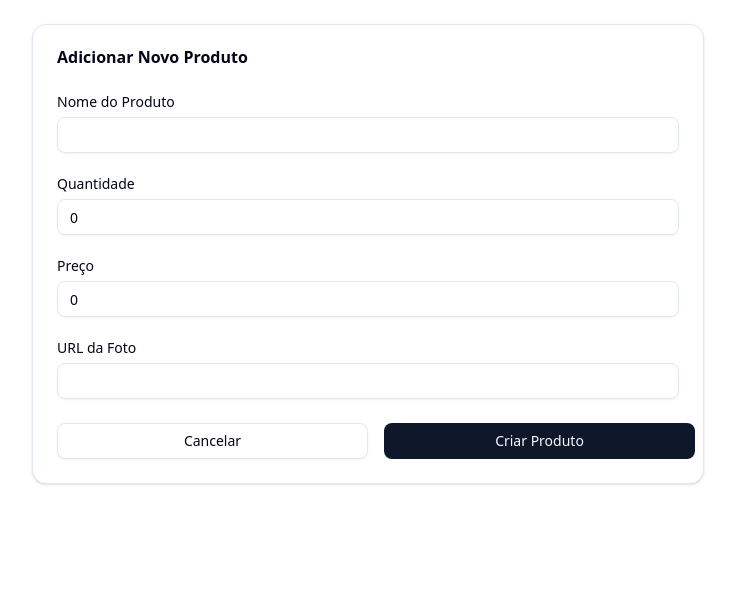
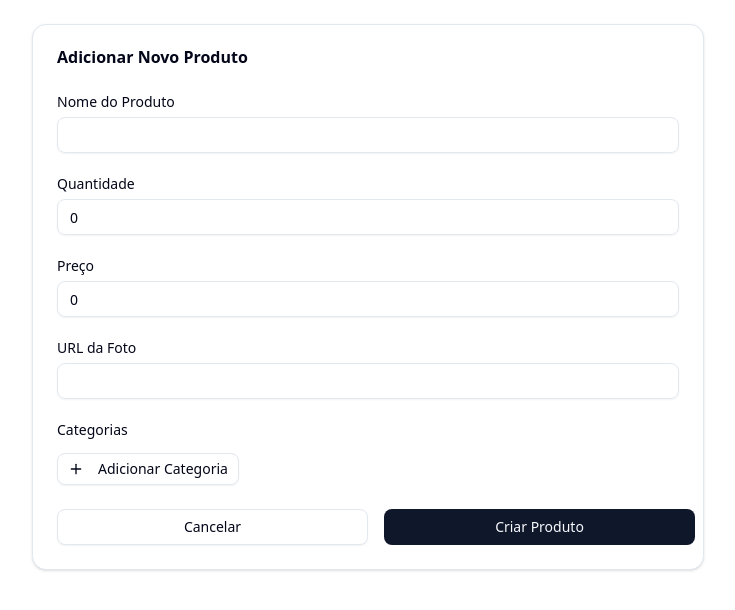
Before and after one commit to Le-Jr/crud-products-test, a React (Vite) app in the folder frontend/: page /product/0 in a window 1280 px wide. Shown: the top 610 px of the page, without its empty margins (272-1007 px from the left). Built offline with nearby package versions, Linux system fonts and the light colour scheme.

Commit message:
fix:(frontend) fix POST requisition

```diff
--- a/frontend/src/Components/ProductCategoryFields/ProductCategoryFields.tsx
+++ b/frontend/src/Components/ProductCategoryFields/ProductCategoryFields.tsx
@@ -1,5 +1,3 @@
-import { Button } from "@/components/ui/button";
-import { Input } from "@/components/ui/input";
 import {
   FormField,
   FormItem,
@@ -7,6 +5,8 @@ import {
   FormControl,
   FormMessage,
 } from "@/components/ui/form";
+import { Input } from "@/components/ui/input";
+import { Button } from "@/components/ui/button";
 import { Plus } from "lucide-react";
 import { UseFormReturn } from "react-hook-form";
 import { ProductFormValues } from "../Types/types";
--- a/frontend/src/Components/ProductId/ProductForm.tsx
+++ b/frontend/src/Components/ProductId/ProductForm.tsx
@@ -10,7 +10,7 @@ import { toast } from "react-hot-toast";
 
 import { productFormSchema, ProductFormValues } from "../Types/types";
 import { ProductFormFields } from "../ProductFormFields/FormFields";
-
+import { CategoryFields } from "../ProductCategoryFields/ProductCategoryFields";
 const API_URL = "http://localhost:3000";
 
 export const ProductForm = () => {
@@ -27,10 +27,14 @@ export const ProductForm = () => {
       qty: 0,
       price: 0,
       photo: "",
+      categories: [], // agora tem categories no default
     },
   });
 
-  // Buscar dados do produto para edição
+  const handleAddCategory = () => {
+    form.setValue("categories", [...form.getValues("categories"), { id: "" }]);
+  };
+
   useEffect(() => {
     if (isEditing) {
       setFetchingProduct(true);
@@ -46,6 +50,7 @@ export const ProductForm = () => {
             qty: productData.qty,
             price: productData.price,
             photo: productData.photo || "",
+            categories: productData.categories || [], // carrega também as categorias
           });
         })
         .catch((error) => {
@@ -58,7 +63,6 @@ export const ProductForm = () => {
     }
   }, [id, isEditing, form]);
 
-  // Enviar o formulário (criar ou atualizar produto)
   const onSubmit = async (values: ProductFormValues) => {
     try {
       setLoading(true);
@@ -71,7 +75,6 @@ export const ProductForm = () => {
         toast.success("Produto criado com sucesso!");
       }
 
-      // Redirecionar para a lista de produtos
       navigate("/product");
     } catch (error) {
       console.error("Erro ao salvar produto:", error);
@@ -97,7 +100,11 @@ export const ProductForm = () => {
           <Form {...form}>
             <form onSubmit={form.handleSubmit(onSubmit)} className="space-y-6">
               <ProductFormFields form={form} />
-
+              <CategoryFields
+                form={form}
+                addCategory={handleAddCategory}
+              />{" "}
+              {/* renderiza as categorias */}
               <div className="flex justify-between gap-4 mt-6">
                 <Button
                   type="button"
```
Also changed, not shown: 2 other files (tests, documents, lock files or other folders).
